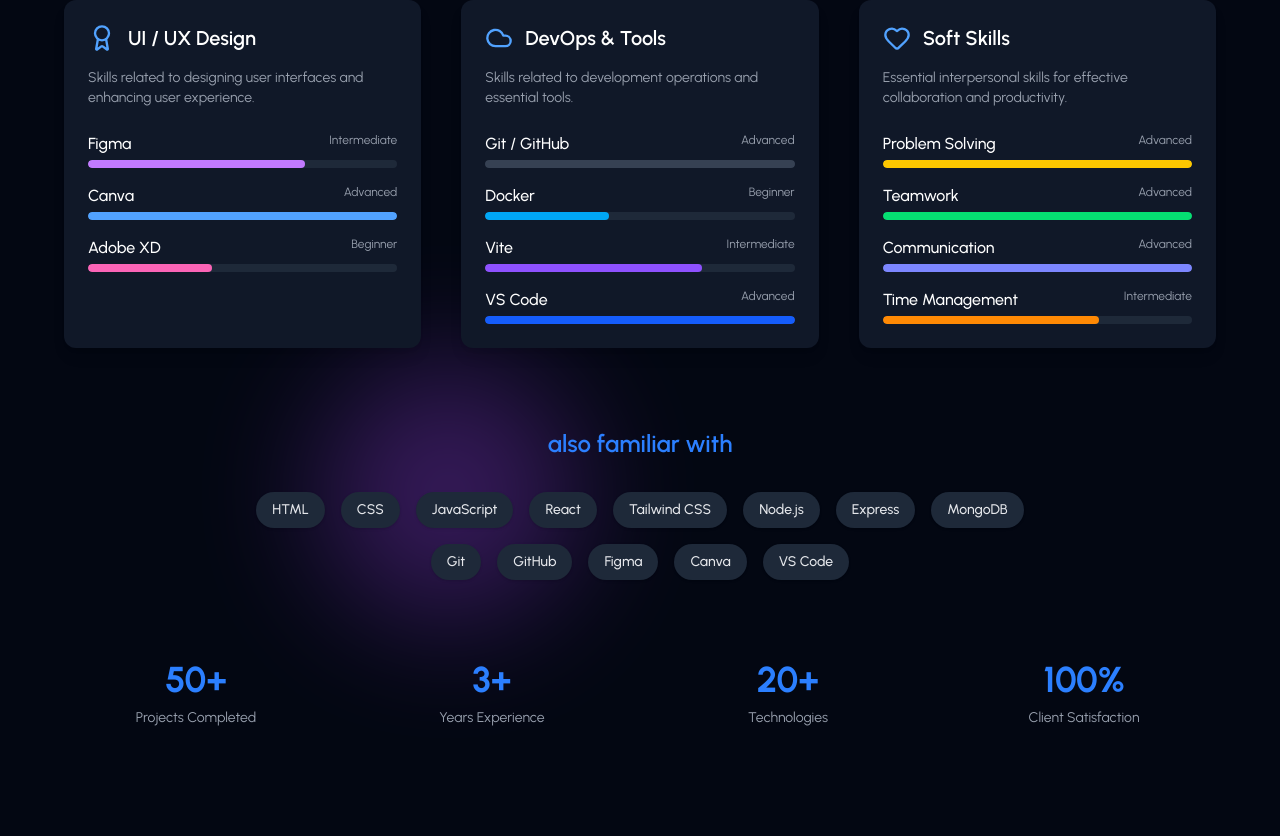
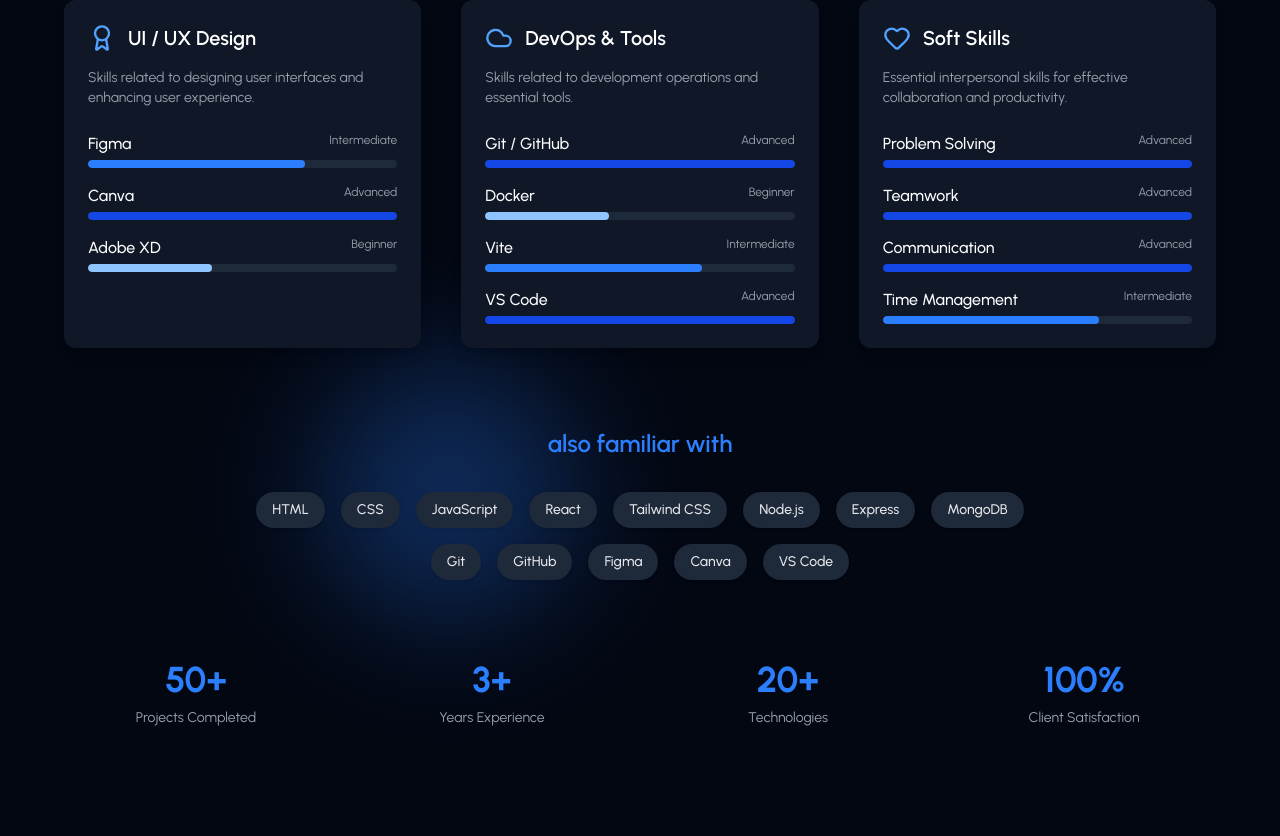
Before and after one commit to abilashhhh/react-portfolio, a React (Vite) app: page / in a window 1280 px wide. Shown: the part 1624-2460 px from the top of the page. Built offline with nearby package versions, Linux system fonts and the light colour scheme.

Commit message:
Minor modifications

```diff
--- a/src/components/Sections/Footer.jsx
+++ b/src/components/Sections/Footer.jsx
@@ -89,37 +89,38 @@
             ease: "linear",
           }}
           className={`absolute -bottom-20 -right-20 w-80 h-80 rounded-full blur-3xl opacity-20 ${
-            isDarkMode ? "bg-purple-500" : "bg-purple-300"
+            isDarkMode ? "bg-blue-500" : "bg-blue-300"
           }`}
         />
       </div>
-      <div className="relative max-w-7xl mx-auto px-6 py-16">
+
+      <div className="relative max-w-7xl mx-auto px-4 sm:px-6 py-12 sm:py-16">
         {/* CTA Section */}
         <motion.div
           initial="hidden"
           whileInView="visible"
           viewport={{ once: true }}
           variants={containerVariants}
-          className="text-center mb-16"
+          className="text-center mb-12 sm:mb-16"
         >
           <motion.div
             variants={itemVariants}
-            className="inline-flex items-center gap-2 mb-4"
+            className="inline-flex items-center gap-2 mb-4 px-2"
           >
-            <Sparkles className="text-blue-500" size={20} />
+            <Sparkles className="text-blue-500 flex-shrink-0" size={18} />
             <span
-              className={`text-sm uppercase tracking-wider ${
+              className={`text-xs sm:text-sm uppercase tracking-wider ${
                 isDarkMode ? "text-blue-400" : "text-blue-600"
               }`}
             >
               Let's Create Something Amazing
             </span>
-            <Sparkles className="text-blue-500" size={20} />
+            <Sparkles className="text-blue-500 flex-shrink-0" size={18} />
           </motion.div>
 
           <motion.h2
             variants={itemVariants}
-            className="text-3xl md:text-4xl font-bold mb-6"
+            className="text-2xl sm:text-3xl md:text-4xl font-bold mb-6 px-4"
           >
             Ready to bring your{" "}
             <span className="text-blue-500">ideas to life?</span>
@@ -130,9 +131,9 @@
             href="#contact"
             whileHover={{ scale: 1.05 }}
             whileTap={{ scale: 0.95 }}
-            className="inline-flex items-center gap-2 px-8 py-4 rounded-full text-white font-semibold bg-gradient-to-r from-blue-600 to-purple-600 hover:from-blue-700 hover:to-purple-700 transition-all duration-300 shadow-lg hover:shadow-xl"
+            className="inline-flex items-center gap-2 px-6 sm:px-8 py-3 sm:py-4 rounded-full text-white text-sm sm:text-base font-semibold bg-gradient-to-r from-blue-600 to-blue-600 hover:from-blue-700 hover:to-blue-700 transition-all duration-300 shadow-lg hover:shadow-xl"
           >
-            <Mail size={20} />
+            <Mail size={18} className="sm:w-5 sm:h-5" />
             Let's Work Together
           </motion.a>
         </motion.div>
@@ -317,37 +318,16 @@
               >
                 <Heart className="text-red-500 fill-red-500" size={16} />
               </motion.div>
-              <span className={isDarkMode ? "text-gray-500" : "text-gray-600"}>
-                and
-              </span>
-              <Code className="text-blue-500" size={16} />
+
             </div>
 
-            <div className="flex gap-6 text-sm">
-              <a
-                href="#privacy"
-                className={`transition-colors duration-300 hover:text-blue-500 ${
-                  isDarkMode ? "text-gray-500" : "text-gray-600"
-                }`}
-              >
-                Privacy Policy
-              </a>
-              <a
-                href="#terms"
-                className={`transition-colors duration-300 hover:text-blue-500 ${
-                  isDarkMode ? "text-gray-500" : "text-gray-600"
-                }`}
-              >
-                Terms of Service
-              </a>
-            </div>
+
           </div>
         </motion.div>
       </div>
 
       {/* Scroll to Top Button */}
-      {/*
-      <motion.button
+      {/* <motion.button
         onClick={scrollToTop}
         initial={{ opacity: 0, scale: 0 }}
         whileInView={{ opacity: 1, scale: 1 }}
--- a/src/components/Sections/ProjectSection.jsx
+++ b/src/components/Sections/ProjectSection.jsx
@@ -14,7 +14,7 @@
   return (
     <section
       ref={sectionRef}
-      id="projects"
+      id="work"
       className={`py-24 px-6 relative overflow-hidden transition-colors duration-500 ${
         isDarkMode ? "bg-gray-950 text-white" : "bg-gray-50 text-gray-900"
       }`}
--- a/src/components/Sections/SkillSection.jsx
+++ b/src/components/Sections/SkillSection.jsx
@@ -56,7 +56,7 @@
         />
         <div
           className={`absolute bottom-40 left-1/4 w-64 h-64 rounded-full blur-3xl opacity-30 ${
-            isDarkMode ? "bg-purple-500" : "bg-purple-400"
+            isDarkMode ? "bg-blue-500" : "bg-blue-400"
           }`}
         />
       </motion.div>
--- a/src/utils/data.js
+++ b/src/utils/data.js
@@ -38,7 +38,6 @@
 import PROJECT_IMG_4 from "../assets/images/panda.jpg";
 import PROJECT_IMG_5 from "../assets/images/racecar.jpg";
 import PROJECT_IMG_6 from "../assets/images/racecar1.jpg";
-
 // Skills Categories
 export const SKILLS_CATEGORY = [
   {
@@ -48,11 +47,11 @@
     description:
       "Skills related to the client-side development of web applications.",
     skills: [
-      { name: "HTML", level: "Advanced", color: "bg-blue-500" },
-      { name: "CSS", level: "Advanced", color: "bg-purple-500" },
-      { name: "JavaScript", level: "Intermediate", color: "bg-yellow-500" },
-      { name: "React", level: "Intermediate", color: "bg-cyan-500" },
-      { name: "Tailwind CSS", level: "Advanced", color: "bg-teal-500" },
+      { name: "HTML", level: "Advanced", color: "bg-blue-700" },
+      { name: "CSS", level: "Advanced", color: "bg-blue-700" },
+      { name: "JavaScript", level: "Intermediate", color: "bg-blue-500" },
+      { name: "React", level: "Intermediate", color: "bg-blue-500" },
+      { name: "Tailwind CSS", level: "Advanced", color: "bg-blue-700" },
     ],
   },
   {
@@ -62,10 +61,10 @@
     description:
       "Skills related to the server-side development of web applications.",
     skills: [
-      { name: "Node.js", level: "Intermediate", color: "bg-green-500" },
-      { name: "Express", level: "Intermediate", color: "bg-lime-500" },
-      { name: "MongoDB", level: "Intermediate", color: "bg-emerald-500" },
-      { name: "REST APIs", level: "Advanced", color: "bg-indigo-500" },
+      { name: "Node.js", level: "Intermediate", color: "bg-blue-500" },
+      { name: "Express", level: "Intermediate", color: "bg-blue-500" },
+      { name: "MongoDB", level: "Intermediate", color: "bg-blue-500" },
+      { name: "REST APIs", level: "Advanced", color: "bg-blue-700" },
     ],
   },
   {
@@ -75,9 +74,9 @@
     description:
       "Skills related to the management and manipulation of databases.",
     skills: [
-      { name: "MySQL", level: "Intermediate", color: "bg-orange-500" },
-      { name: "PostgreSQL", level: "Beginner", color: "bg-pink-500" },
-      { name: "MongoDB", level: "Advanced", color: "bg-green-600" },
+      { name: "MySQL", level: "Intermediate", color: "bg-blue-500" },
+      { name: "PostgreSQL", level: "Beginner", color: "bg-blue-300" },
+      { name: "MongoDB", level: "Advanced", color: "bg-blue-700" },
     ],
   },
   {
@@ -87,9 +86,9 @@
     description:
       "Skills related to designing user interfaces and enhancing user experience.",
     skills: [
-      { name: "Figma", level: "Intermediate", color: "bg-purple-400" },
-      { name: "Canva", level: "Advanced", color: "bg-blue-400" },
-      { name: "Adobe XD", level: "Beginner", color: "bg-pink-400" },
+      { name: "Figma", level: "Intermediate", color: "bg-blue-500" },
+      { name: "Canva", level: "Advanced", color: "bg-blue-700" },
+      { name: "Adobe XD", level: "Beginner", color: "bg-blue-300" },
     ],
   },
   {
@@ -99,10 +98,10 @@
     description:
       "Skills related to development operations and essential tools.",
     skills: [
-      { name: "Git / GitHub", level: "Advanced", color: "bg-gray-700" },
-      { name: "Docker", level: "Beginner", color: "bg-sky-500" },
-      { name: "Vite", level: "Intermediate", color: "bg-violet-500" },
-      { name: "VS Code", level: "Advanced", color: "bg-blue-600" },
+      { name: "Git / GitHub", level: "Advanced", color: "bg-blue-700" },
+      { name: "Docker", level: "Beginner", color: "bg-blue-300" },
+      { name: "Vite", level: "Intermediate", color: "bg-blue-500" },
+      { name: "VS Code", level: "Advanced", color: "bg-blue-700" },
     ],
   },
   {
@@ -112,13 +111,13 @@
     description:
       "Essential interpersonal skills for effective collaboration and productivity.",
     skills: [
-      { name: "Problem Solving", level: "Advanced", color: "bg-yellow-400" },
-      { name: "Teamwork", level: "Advanced", color: "bg-green-400" },
-      { name: "Communication", level: "Advanced", color: "bg-indigo-400" },
+      { name: "Problem Solving", level: "Advanced", color: "bg-blue-700" },
+      { name: "Teamwork", level: "Advanced", color: "bg-blue-700" },
+      { name: "Communication", level: "Advanced", color: "bg-blue-700" },
       {
         name: "Time Management",
         level: "Intermediate",
-        color: "bg-orange-400",
+        color: "bg-blue-500",
       },
     ],
   },
```
Also changed, not shown: src/components/Sections/HeroSection.jsx (+13 -13 lines).
